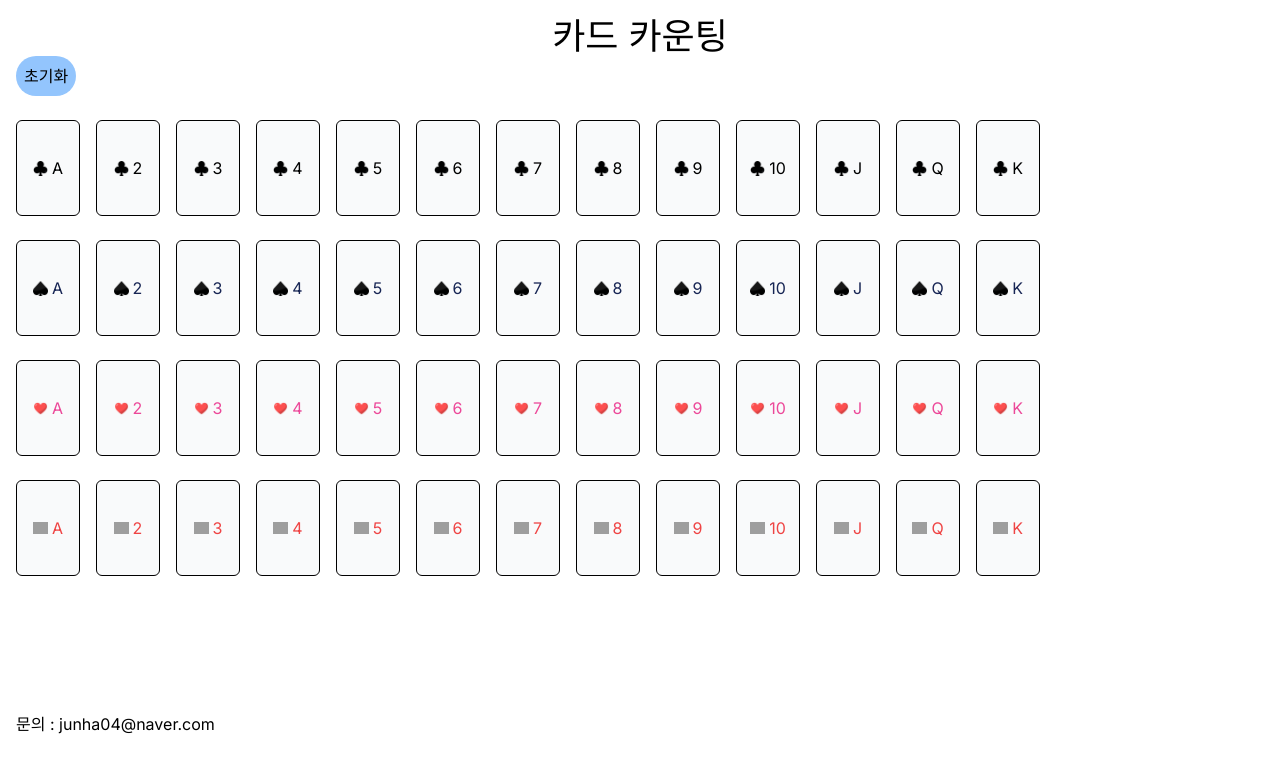
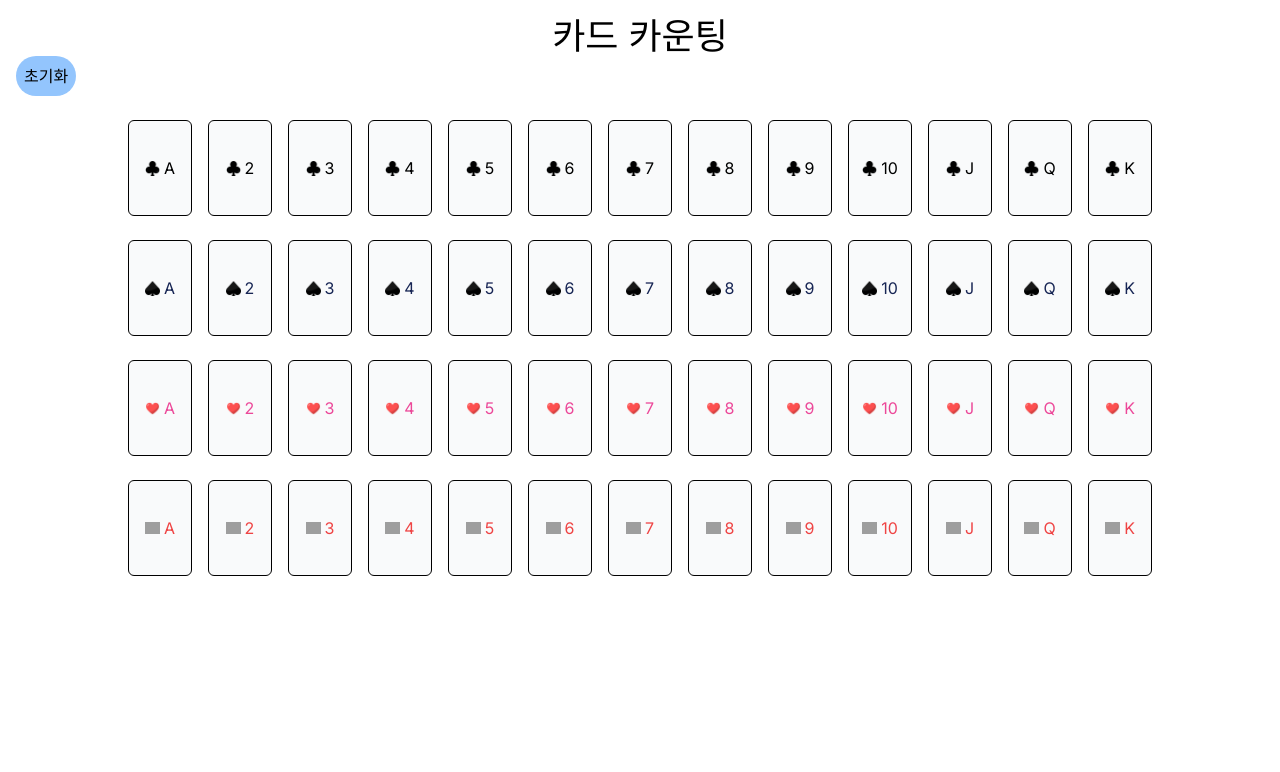
Before and after one commit to harrdas/card-counting, a Next.js app: page / in a window 1280 px wide. Shown: the top 772 px of the page. Built offline with nearby package versions, Linux system fonts and the light colour scheme; grey boxes are pictures that could not be loaded.

Commit message:
- update: yarn install 로 변경 - add: 카드 목록들 가운데 정렬

```diff
--- a/app/page.tsx
+++ b/app/page.tsx
@@ -98,6 +98,7 @@ export default function Home() {
         </button>
         <br />
         <br />
+        <div className="flex justify-center">
           <div className="flex flex-row flex-wrap gap-4 mb-6">
             {clubCards.map((card, index) => (
               <Card
@@ -108,6 +109,8 @@ export default function Home() {
               />
             ))}
           </div>
+        </div>
+        <div className="flex justify-center">
           <div className="flex flex-row flex-wrap gap-4 mb-6">
             {spadeCards.map((card, index) => (
               <Card
@@ -118,6 +121,8 @@ export default function Home() {
               />
             ))}
           </div>
+        </div>
+        <div className="flex justify-center">
           <div className="flex flex-row flex-wrap gap-4 mb-6">
             {heartCards.map((card, index) => (
               <Card
@@ -128,6 +133,8 @@ export default function Home() {
               />
             ))}
           </div>
+        </div>
+        <div className="flex justify-center">
           <div className="flex flex-row flex-wrap gap-4 mb-6">
             {diamondCards.map((card, index) => (
               <Card
@@ -139,8 +146,6 @@ export default function Home() {
             ))}
           </div>
         </div>
-      <div className="p-4 max-w-7xl mx-auto mt-20">
-        문의 : junha04@naver.com
       </div>
     </>
   );
```
Also changed, not shown: 2 other files (tests, documents, lock files or other folders). Lines whose indentation alone changed are shown as unchanged.
